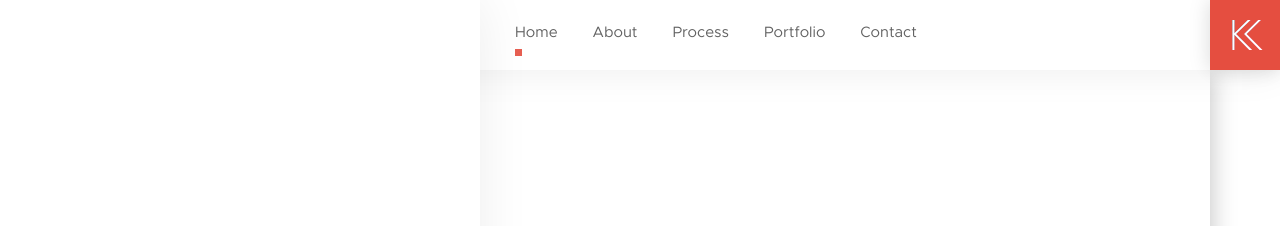
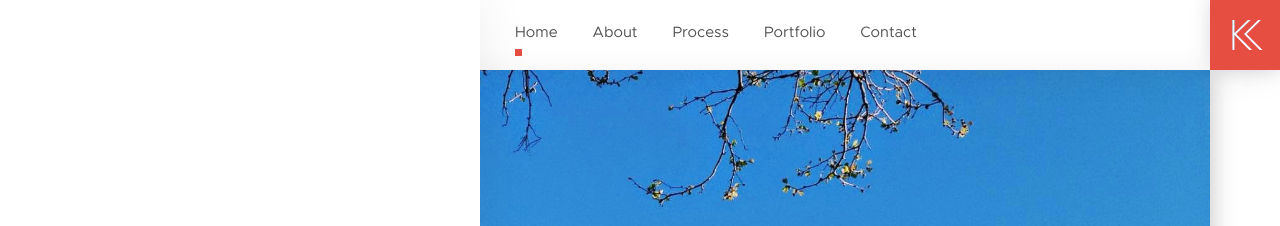
Before and after one commit to khanyakeswa/portfolioSite, a plain HTML site: page index.html in a window 1280 px wide. Shown: the top 226 px of the page. Drawn offline with Linux system fonts and the light colour scheme; animation ran at ten frames a second; a web font is replaced by a local one.

Commit message:
img local

```diff
--- a/stylesheets/style.css
+++ b/stylesheets/style.css
@@ -155,7 +155,8 @@ body::-webkit-scrollbar {
 
 /* page navigation */
 .menu {
-  background-color: #ffffff;
+  background-color: rgba(255, 255, 255, .75);
+  backdrop-filter: blur(5px);
   box-shadow: 0px 0px 40px 0px rgba(0, 0, 0, 0.075);
   display: flex;
   flex-direction: column;
@@ -184,7 +185,6 @@ body::-webkit-scrollbar {
   grid-template-rows: 1fr auto 1fr;
   height: 100%;
   margin-left: 35px;
-  opacity: 0.9;
   transform: translateX(0px);
   transition: color 0.25s;
   width: fit-content;
@@ -339,6 +339,7 @@ body::-webkit-scrollbar {
   transform: translateY(0px);
   font-family: 'Metropolis Regular', sans-serif;
   font-size: 48px;
+  line-height: 70px;
   z-index: 2;
 }
 .sidebar:hover .title {
@@ -624,7 +625,7 @@ body::-webkit-scrollbar {
 
 .section.top .splash {
   position: fixed;
-  background: url('./imgs/splash_1.jpg') no-repeat center center;
+  background: url('/imgs/splash_1.jpg') no-repeat center center;
   background-size: cover;
   box-shadow: 0px 0px 25px rgba(0, 0, 0, 0.25);
   top: var(--standard-margin-width);
@@ -712,7 +713,7 @@ body::-webkit-scrollbar {
 .section.about-me .content.one {
   grid-column: 1;
   grid-row: 1;
-  background-image: url('./imgs/headshot.jpg');
+  background-image: url('/imgs/headshot.jpg');
   background-size: cover;
   background-position: center;
   box-shadow: 0px 0px 20px rgba(0, 0, 0, 0);
```
